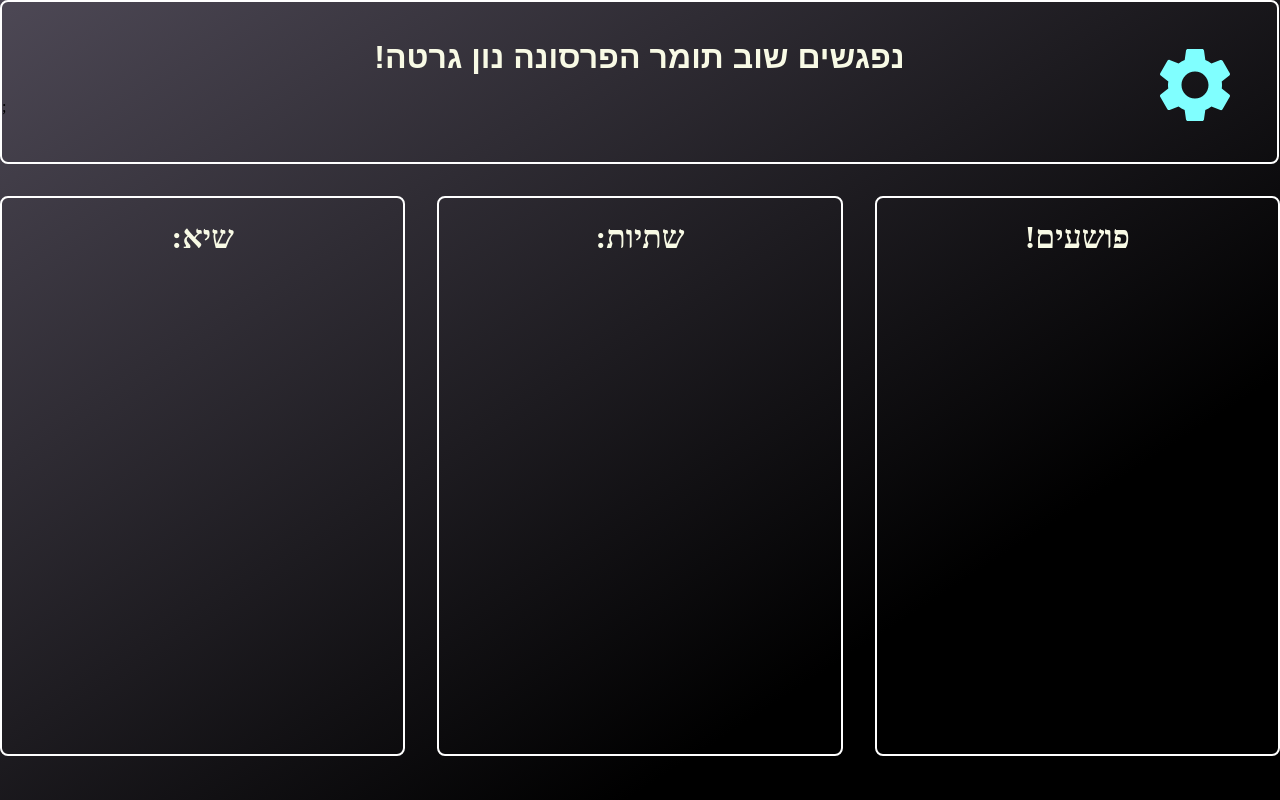
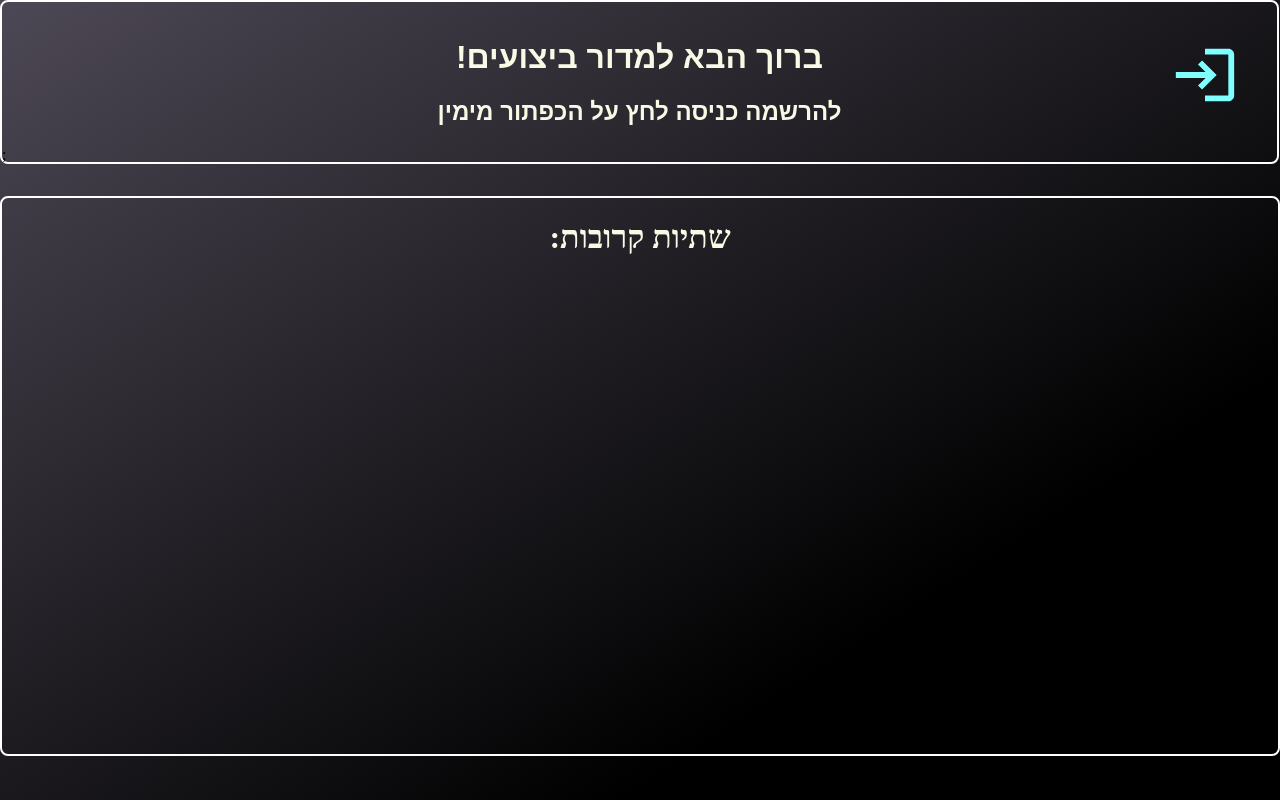
Before and after one commit to piloshachar14/golden-toasts, a React (Vite) app in the folder apps/client/: page / in a window 1280 px wide. Built offline with nearby package versions, Linux system fonts and the light colour scheme.

Commit message:
refactor(client):ternery inside the component

```diff
--- a/apps/client/src/app/app.tsx
+++ b/apps/client/src/app/app.tsx
@@ -3,22 +3,19 @@ import styles from './app.module.css';
 import { Heading, Category } from '../components';
 import { useState } from 'react';
 export const App: React.FC = () => {
-  const [isLoggedIn, setIsLoggedIn] = useState(true);
+  const [isLoggedIn, setIsLoggedIn] = useState(false);
   return (
     <div className={styles.container}>
-      {isLoggedIn ? (
-        <Heading
-          title="!נפגשים שוב תומר הפרסונה נון גרטה"
-          desc=""
-          isLogin={isLoggedIn}
-        ></Heading>
-      ) : (
-        <Heading
-          title="!ברוך הבא למדור ביצועים"
-          desc="להרשמה \ כניסה לחץ על הכפתור מימין"
-          isLogin={isLoggedIn}
-        ></Heading>
-      )}
+      <Heading
+        title={
+          isLoggedIn
+            ? '!נפגשים שוב תומר הפרסונה נון גרטה'
+            : '!ברוך הבא למדור ביצועים'
+        }
+        desc={isLoggedIn ? '' : 'להרשמה  כניסה לחץ על הכפתור מימין'}
+        isLogin={isLoggedIn}
+      ></Heading>
+
       <div className={styles.categories}>
         {isLoggedIn ? (
           <>
```
